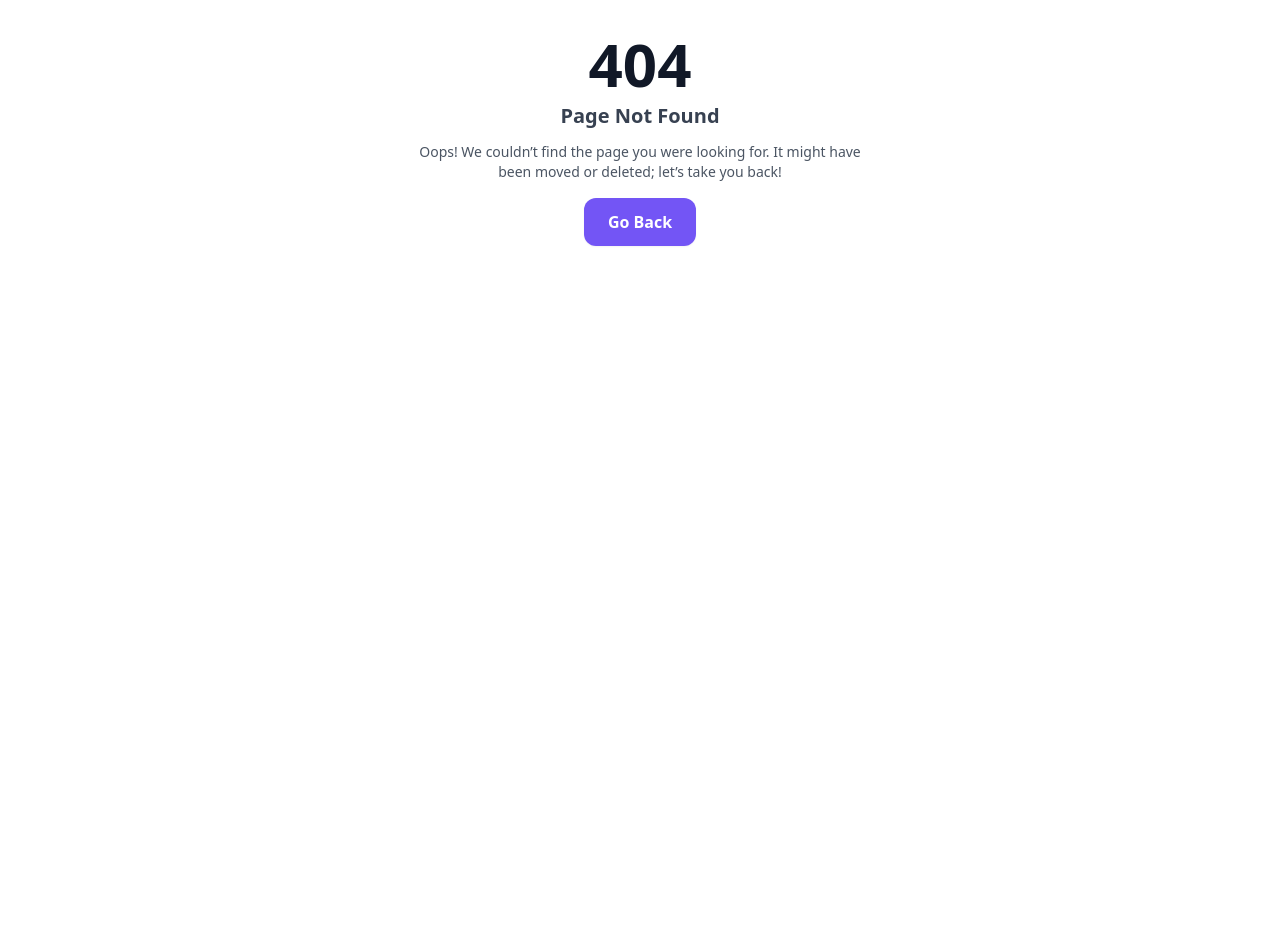
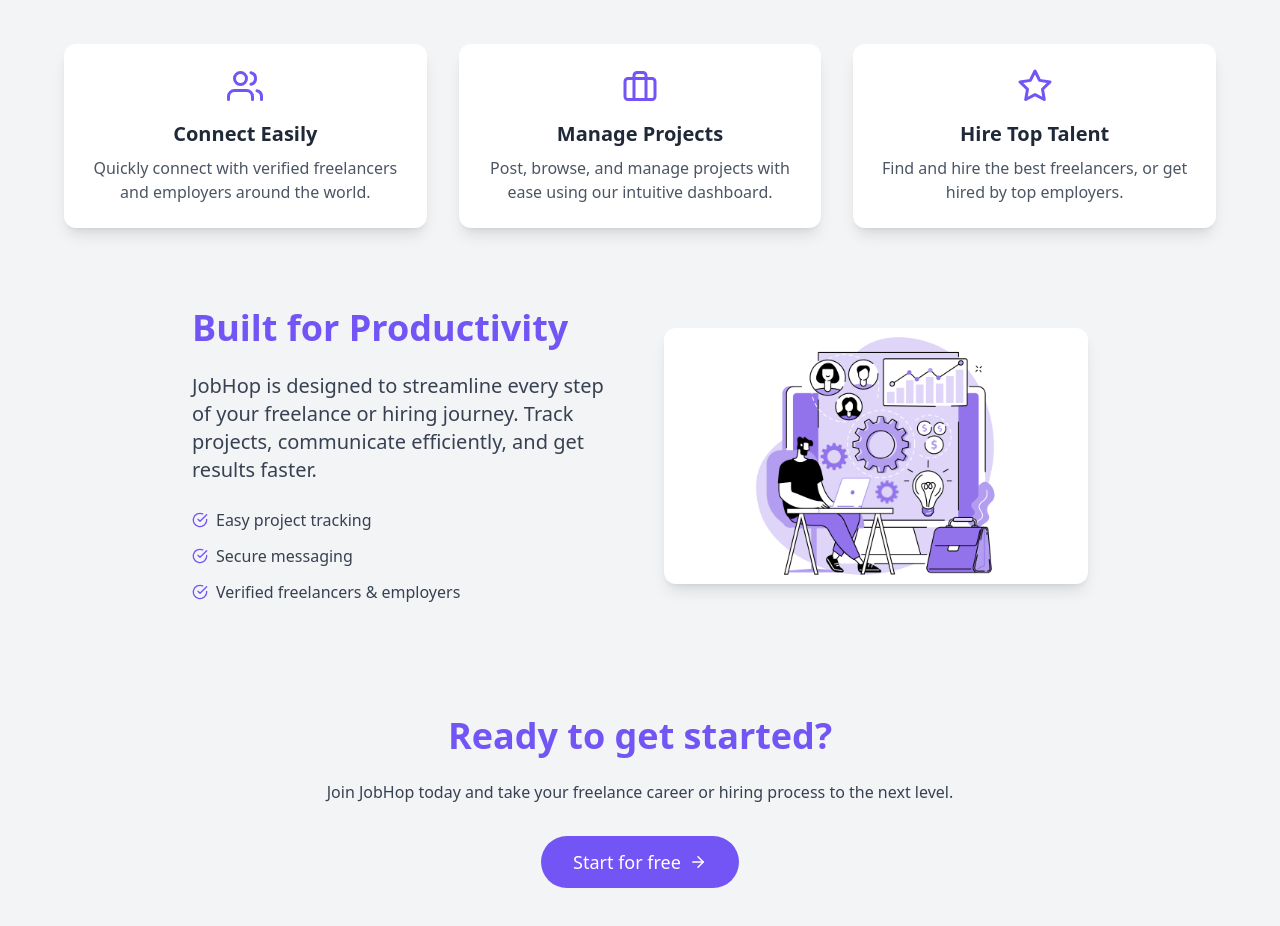
Before and after one commit to ArianMakiabadi/JobHop, a React (Vite) app: page /learn-more in a window 1280 px wide. Before the commit this address had no page. Shown: the part 260-1186 px from the top of the page. Before the commit the page ends 800 px from the top, so only its background shows below. Built offline with nearby package versions, Linux system fonts and the light colour scheme.

Commit message:
LearnMore added

```diff
--- a/src/App.jsx
+++ b/src/App.jsx
@@ -20,6 +20,7 @@ import AdminDashboard from "./pages/AdminDashboard";
 import Users from "./pages/Users";
 import PendingApproval from "./pages/PendingApproval";
 import { Home } from "./pages/Home";
+import { LearnMore } from "./pages/LearnMore";
 
 const queryClient = new QueryClient();
 
@@ -72,6 +73,7 @@ function App() {
             <Route path="proposals" element={<Proposals />}></Route>
           </Route>
           <Route path="/" element={<Home />}></Route>
+          <Route path="/learn-more" element={<LearnMore />}></Route>
           <Route path="/*" element={<NotFound />}></Route>
           <Route path="/unauthorized" element={<Unauthorized />}></Route>
           <Route path="/pending" element={<PendingApproval />}></Route>
--- /dev/null
+++ b/src/pages/LearnMore.jsx
@@ -0,0 +1,120 @@
+import {
+  FiUsers,
+  FiBriefcase,
+  FiStar,
+  FiCheckCircle,
+  FiArrowRight,
+} from "react-icons/fi";
+import { useNavigate } from "react-router-dom";
+
+export const LearnMore = () => {
+  const navigate = useNavigate();
+  return (
+    <main className="bg-secondary-100">
+      {/* Hero */}
+      <section className="text-center px-6 md:px-16 pt-20 pb-14">
+        <h1 className="text-4xl md:text-5xl font-extrabold text-primary-600 mb-4">
+          Why JobHop is the Best Platform for Freelancers & Employers
+        </h1>
+        <p className="text-secondary-700 text-lg md:text-xl max-w-2xl mx-auto">
+          From finding top talent to landing your next freelance project, JobHop
+          gives you all the tools you need to succeed in the modern job market.
+        </p>
+      </section>
+
+      {/* Features / Benefits */}
+      <section className="px-6 md:px-16 pb-20">
+        <div className="grid grid-cols-1 md:grid-cols-3 gap-8 max-w-6xl mx-auto">
+          <div className="bg-secondary-0 shadow-lg rounded-xl p-6 flex flex-col items-center text-center hover:shadow-xl transition">
+            <FiUsers className="text-primary-600 text-4xl mb-4" />
+            <h3 className="text-xl font-semibold text-secondary-800 mb-2">
+              Connect Easily
+            </h3>
+            <p className="text-secondary-600">
+              Quickly connect with verified freelancers and employers around the
+              world.
+            </p>
+          </div>
+
+          <div className="bg-secondary-0 shadow-lg rounded-xl p-6 flex flex-col items-center text-center hover:shadow-xl transition">
+            <FiBriefcase className="text-primary-600 text-4xl mb-4" />
+            <h3 className="text-xl font-semibold text-secondary-800 mb-2">
+              Manage Projects
+            </h3>
+            <p className="text-secondary-600">
+              Post, browse, and manage projects with ease using our intuitive
+              dashboard.
+            </p>
+          </div>
+
+          <div className="bg-secondary-0 shadow-lg rounded-xl p-6 flex flex-col items-center text-center hover:shadow-xl transition">
+            <FiStar className="text-primary-600 text-4xl mb-4" />
+            <h3 className="text-xl font-semibold text-secondary-800 mb-2">
+              Hire Top Talent
+            </h3>
+            <p className="text-secondary-600">
+              Find and hire the best freelancers, or get hired by top employers.
+            </p>
+          </div>
+        </div>
+      </section>
+
+      {/* Detailed Section */}
+      <section className="px-6 md:px-16 pb-28 bg-primary-50">
+        <div className="max-w-4xl mx-auto grid grid-cols-1 md:grid-cols-2 gap-12 items-center">
+          <div className="space-y-6">
+            <h2 className="text-3xl md:text-4xl font-bold text-primary-600">
+              Built for Productivity
+            </h2>
+            <p className="text-secondary-700 text-lg md:text-xl">
+              JobHop is designed to streamline every step of your freelance or
+              hiring journey. Track projects, communicate efficiently, and get
+              results faster.
+            </p>
+            <ul className="space-y-3">
+              <li className="flex items-center gap-2 text-secondary-700">
+                <FiCheckCircle className="text-primary-600" />
+                Easy project tracking
+              </li>
+              <li className="flex items-center gap-2 text-secondary-700">
+                <FiCheckCircle className="text-primary-600" />
+                Secure messaging
+              </li>
+              <li className="flex items-center gap-2 text-secondary-700">
+                <FiCheckCircle className="text-primary-600" />
+                Verified freelancers & employers
+              </li>
+            </ul>
+          </div>
+          <div className="bg-secondary-0 rounded-xl shadow-lg h-64 flex items-center justify-center p-1">
+            <img
+              src="Productivity.png"
+              alt="Productivity"
+              className="max-w-full max-h-full object-contain"
+            />
+          </div>
+        </div>
+      </section>
+
+      {/* CTA at bottom */}
+      <section className="text-center px-6 md:px-16 pb-32">
+        <h2 className="text-3xl md:text-4xl font-bold text-primary-600 mb-6">
+          Ready to get started?
+        </h2>
+        <p className="text-secondary-700 mb-8 max-w-2xl mx-auto">
+          Join JobHop today and take your freelance career or hiring process to
+          the next level.
+        </p>
+        <button
+          onClick={() => {
+            navigate("/auth");
+          }}
+          className="inline-flex items-center gap-2 rounded-full bg-primary-600 px-8 py-3 text-secondary-0 text-lg font-medium transition hover:bg-primary-700 focus:outline-none focus:ring-4 focus:ring-primary-200"
+        >
+          Start for free
+          <FiArrowRight className="text-lg" />
+        </button>
+      </section>
+    </main>
+  );
+};
```
Also changed, not shown: public/Productivity.png (added).
